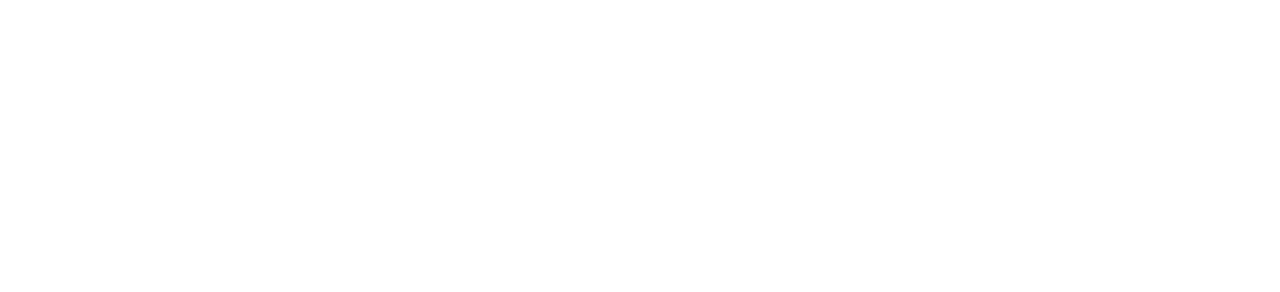
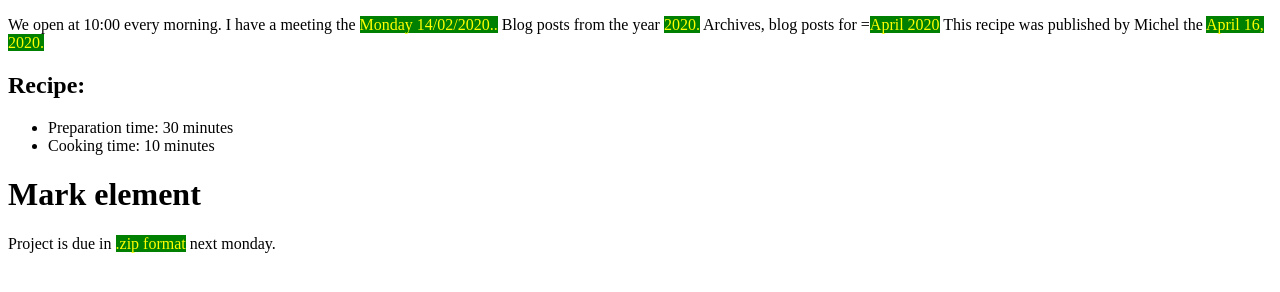
Before and after one commit to clos2go/htmlLessons, a plain HTML site: page 05_timeElement/index.html in a window 1280 px wide. Drawn offline with Linux system fonts and the light colour scheme.

Commit message:
Time and mark done

```diff
--- a/05_timeElement/index.html
+++ b/05_timeElement/index.html
@@ -9,7 +9,24 @@
         <link rel="stylesheet" href="styles.css">
     </head>
     <body>
+        <p>
+            We open at <time>10:00</time> every morning.
+            I have a meeting the <mark><time datetime="2020-02-14">Monday 14/02/2020.</time>.</mark>
+            Blog posts from the year <mark><time datetime="2020">2020</time>.</mark>
+            Archives, blog posts for =<mark><time datetime="2020-04">April 2020</time></mark>
+            This recipe was published by Michel the <mark><time datetime="2020-04-16">April 16, 2020</time>.</mark>
+        </p>
+        <!--    Duration Values -->
+        <p>
+            <h2>Recipe:</h2>
+                <ul>
+                <li> Preparation time: <time datetime="PT30M">30 minutes</time> </li>
+                <li> Cooking time:     <time datetime="PT10M">10 minutes</time> </li>
+                </ul>
 
+        </p>
+        <h1>Mark element</h1>
+        <p>Project is due in <mark>.zip format</mark> next monday.</p>
         <script src="script.js" async defer></script>
     </body>
 </html>
--- a/05_timeElement/styles.css
+++ b/05_timeElement/styles.css
@@ -0,0 +1,4 @@
+mark {
+    background-color: green;
+    color: yellow;
+}
```
